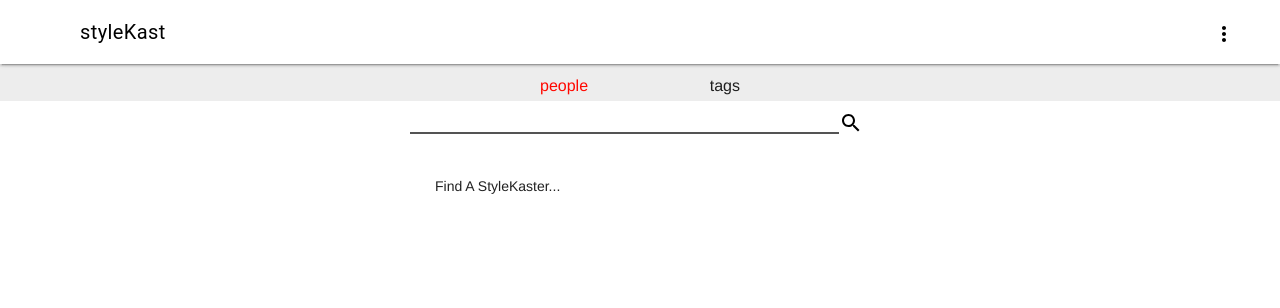
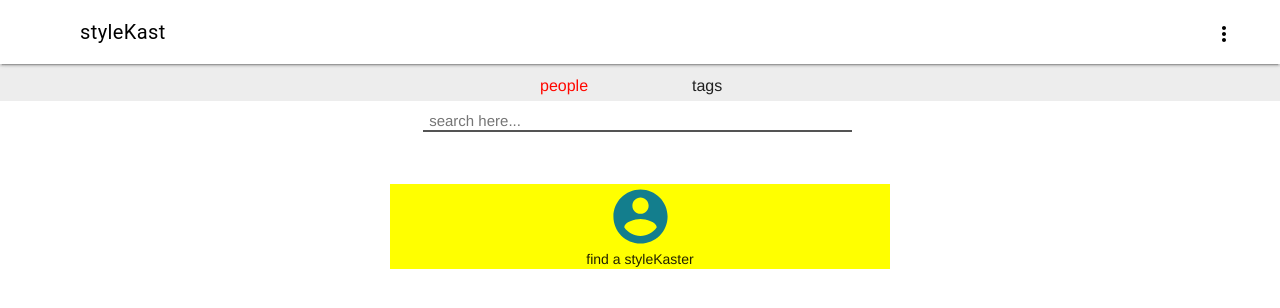
Before and after one commit to zungeru/v2_skpwa, a Vue app: page /search/people in a window 1280 px wide. Shown: the top 308 px of the page. Built offline with nearby package versions, Linux system fonts and the light colour scheme.

Commit message:
Search People v1

```diff
--- a/src/components/Profile/Profile/Followers.vue
+++ b/src/components/Profile/Profile/Followers.vue
@@ -78,10 +78,13 @@
     },
     goBack () {
       window.history.length > 1 ? this.$router.go(-1) : this.$router.push('/')
-    },
+    }
   },
   beforeMount () {
     this.getFollowers()
+  },
+  activated () {
+    document.querySelector('.mdl-layout__content').scrollTop = 0
   }
 }
 </script>
--- a/src/components/Profile/Profile/Following.vue
+++ b/src/components/Profile/Profile/Following.vue
@@ -90,6 +90,9 @@
   },
   beforeMount () {
     this.getFollowing()
+  },
+  activated () {
+    document.querySelector('.mdl-layout__content').scrollTop = 0
   }
 }
 </script>
--- a/src/components/Search/SearchBy/People.vue
+++ b/src/components/Search/SearchBy/People.vue
@@ -2,29 +2,37 @@
   <div class="search-people-main" ref="peoplemain">
     <div class="search-people-fixed-header" :style="{width: divsize + 'px'}">
       <div class="search-people-form">
-        <input type="text" :style="{width: divsize - 40 + 'px'}" v-model="keyword" />
-        <span>
+        <input
+          type="text"
+          placeholder=" search here..."
+          :style="{width: divsize - 40 + 'px'}"
+          v-model="keyword" />
+        <!-- <span>
           <img src="../../../assets/svg/search.svg">
-        </span>
+        </span> -->
       </div>
     </div>
-    <div class="search-people-result" v-if="results.length > 0">
+    <div class="no-people-main" v-if="results.length === 0">
+        <img src="../../../assets/svg/search_profile.svg">
+        <br>
+        <span v-if="noResults">no results found</span>
+        <span v-else> find a styleKaster</span>
+    </div>
+    <div class="search-people-result" v-else>
       <div v-for="(result,index) in results"
         :key="index"
         class="search-people-result-item"
         @click="goToUser(result.username)">
-          <div class="search-people-avatar">
-            <img :src="result.url"/>
-          </div>
+            <img class="search-people-image" :src="result.url"/>
             <div class="search-people-details">
               <span style="font-weight: bold;">{{result.username}}</span>
               <br>
               <span style="font-size: 14px;">{{result.name}}</span>
             </div>
+            <!-- clear Divs -->
+            <div style="clear:both;"></div>
+            <!-- clear Divs -->
       </div>
-    </div>
-    <div class="search-people-result" v-else>
-      <p> Find A StyleKaster...</p>
     </div>
   </div>
 </template>
@@ -38,7 +46,8 @@
     return {
       divsize: 0,
       keyword: null,
-      results: []
+      results: [],
+      noResults: false
     }
   },
   watch: {
@@ -55,6 +64,7 @@
       if (this.keyword.length === 0) {
         return
       }
+      this.noResults = false
       const token = localStorage.getItem('token')
       const fd = new FormData()
       fd.append('keyword', this.keyword)
@@ -63,7 +73,12 @@
         headers: { 'Authorization': `Bearer ${token}` } })
         .then(response => {
           console.log(response.data)
+          if(response.data.results.length === 0) {
+            vm.results = []
+            vm.noResults = true
+          } else {
             vm.results = response.data.results
+          }
         })
         .catch(error => console.log(error))
     },
@@ -75,6 +90,7 @@
     this.debouncedSearchPeople = debounce(this.searchPeople, 1000)
   },
   activated () {
+    document.querySelector('.mdl-layout__content').scrollTop = 0
     this.divsize = this.$refs.peoplemain.offsetWidth - 35
     window.addEventListener('resize', this.getDivSize)
     console.log('Search People View: Activated')
@@ -93,11 +109,13 @@
   margin-right: auto;
   margin-left: auto;
   margin-top: 90px;
+  background-color: yellow;
 }
 .search-people-fixed-header {
   position: fixed;
   top: 41px;
-  padding: 10px 0px 0px 20px;
+  text-align: center;
+  padding: 10px 0px 0px 15px;
   background-color: white;
   margin-top: 60px;
 }
@@ -106,22 +124,29 @@
   border-width: 0 0 2px;
   border-color: black;
   font-family: 'Avenir', Helvetica, Arial, sans-serif;
-  font-size: 16px;
+  font-size: 15px;
 }
 .search-people-form > input:focus {
-  border-color: #f50057;
+  border-color: #ff0800;
 }
 .search-people-result {
   margin-top:110px;
   margin-left: 45px;
 }
+.no-people-main{
+  margin-top: 120px;
+  text-align: center;
+}
+.no-people-main span {
+  font-size: 14px;
+  font-weight: 500;
+}
 .search-people-result-item{
   margin-top: 25px;
   cursor: pointer;
-  max-width: 450px;
-  background-color: gray;
+  max-width: 350px;
 }
-.search-people-avatar > img {
+.search-people-image {
   float:left;
   border: 2px solid #4db6ac;
   border-radius: 50%;
--- a/src/components/Search/SearchBy/Tags.vue
+++ b/src/components/Search/SearchBy/Tags.vue
@@ -13,14 +13,15 @@
         :key="index"
         class="search-tags-result-item"
         @click="goToPost(result.post_id)">
-          <div class="search-tags-avatar">
-            <img :src="result.pics[0]['src']"/>
-          </div>
+          <img class="search-tags-image" :src="result.pics[0]['src']"/>
           <div class="search-tags-details">
             <span style="font-weight: bold;">{{result.piece}}</span>
             <br>
             <span style="font-size: 14px;">${{result.price}}</span>
           </div>
+          <!-- clear Divs -->
+          <div style="clear:both;"></div>
+          <!-- clear Divs -->
       </div>
     </div>
     <div class="search-tags-result" v-else>
@@ -77,6 +78,7 @@
     this.debouncedSearchTags = debounce(this.searchTags, 1000)
   },
   activated () {
+    document.querySelector('.mdl-layout__content').scrollTop = 0
     this.divsize = this.$refs.tagsmain.offsetWidth - 35
     window.addEventListener('resize', this.getDivSize)
     console.log('Search Tags View: Activated')
@@ -108,7 +110,7 @@
   border-width: 0 0 2px;
   border-color: black;
   font-family: 'Avenir', Helvetica, Arial, sans-serif;
-  font-size: 16px;
+  font-size: 15px;
 }
 .search-tags-form > input:focus {
   border-color: #f50057;
@@ -120,10 +122,10 @@
 .search-tags-result-item{
   margin-top: 25px;
   cursor: pointer;
-  max-width: 300px;
-  background-color: gray;
+  max-width: 350px;
 }
-.search-tags-avatar > img {
+.search-tags-image {
+  /* only one */
   float:left;
   border: 2px solid #4db6ac;
   border-radius: 50%;
@@ -133,6 +135,7 @@
   margin-left: 5px;
 }
 .search-tags-details  {
+  /* only one */
   padding-left: 10px;
   padding-top: 5px;
   font-size: 15px;
--- a/src/components/Search/SearchHome.vue
+++ b/src/components/Search/SearchHome.vue
@@ -8,7 +8,7 @@
           <div> people </div>
         </router-link>
         <router-link tag="div" active-class="active" exact :to="{name: 'tags'}">
-          <div> tags </div>
+          <div> tags &nbsp;&nbsp;&nbsp;</div>
         </router-link>
         <!-- <span>&nbsp;&nbsp;&nbsp;&nbsp;&nbsp;&nbsp;</span> -->
       </div>
--- a/src/components/Shared/Comments/Comments/ShowComments.vue
+++ b/src/components/Shared/Comments/Comments/ShowComments.vue
@@ -96,6 +96,9 @@
     this.getPost()
     this.getComments()
   },
+  activated () {
+    document.querySelector('.mdl-layout__content').scrollTop = 0
+  }
 }
 </script>
 
```
Also changed, not shown: src/assets/svg/search_profile.svg (added). Lines whose indentation alone changed are shown as unchanged.
